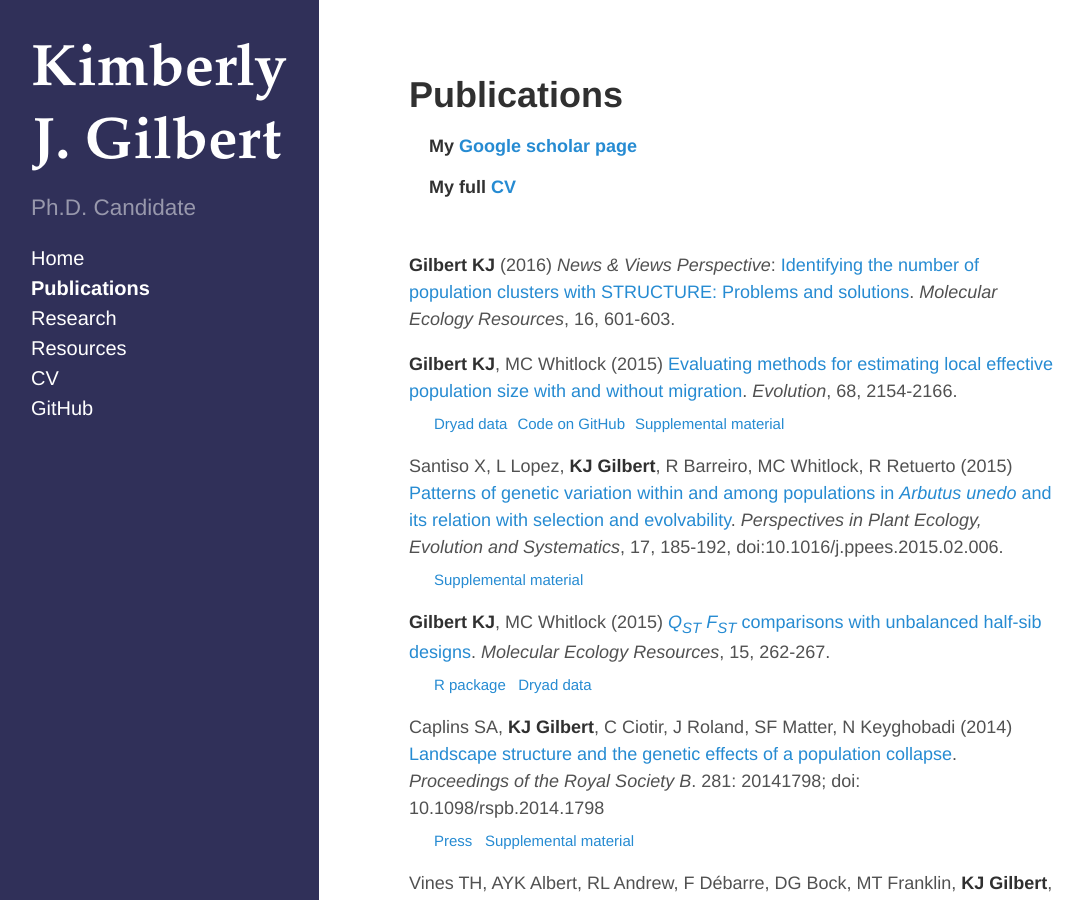
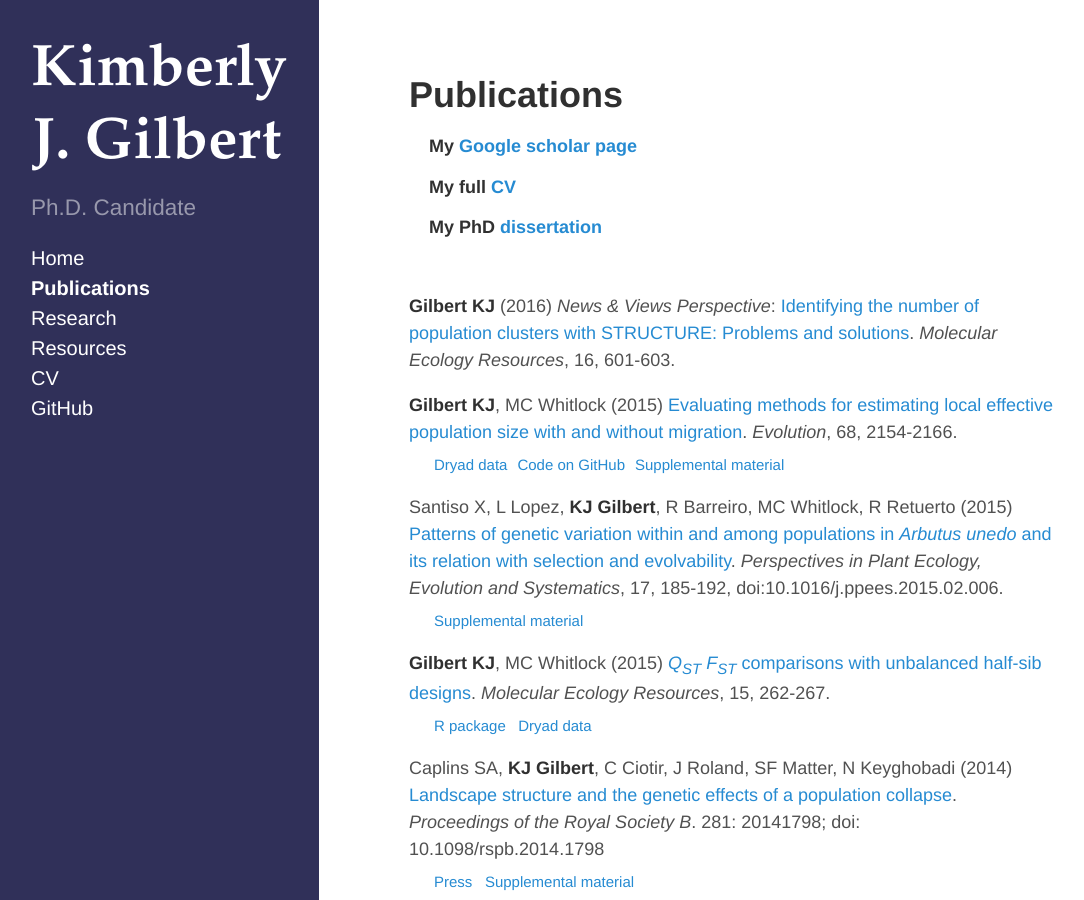
Before and after one commit to kjgilbert/kjgilbert.github.io, a Jekyll site: the page built from publications.md, in a window 1280 px wide and 900 px high. Shown: the whole window, without its empty margins (5-1089 px from the left). Built offline with Jekyll 4.4.1, drawn with Linux system fonts in a browser that asks for light colours; Markdown is read by kramdown in place of the engine named in the settings.

Commit message:
add dissertation

```diff
--- a/publications.md
+++ b/publications.md
@@ -5,6 +5,7 @@ title: Publications
 
 ##### &nbsp;&nbsp;&nbsp; My [Google scholar page](http://scholar.google.ca/citations?user=qtirkigAAAAJ&hl=en)
 ##### &nbsp;&nbsp;&nbsp; My full [CV](https://github.com/kjgilbert/kjgilbert.github.io/raw/master/pdfs/KGilbert_CV.pdf)
+##### &nbsp;&nbsp;&nbsp; My PhD [dissertation](https://open.library.ubc.ca/cIRcle/collections/ubctheses/24/items/1.0319242)
 
 &nbsp;
 
```
